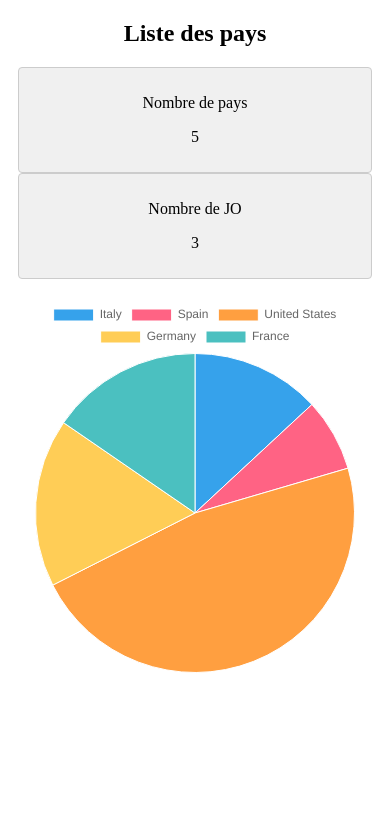
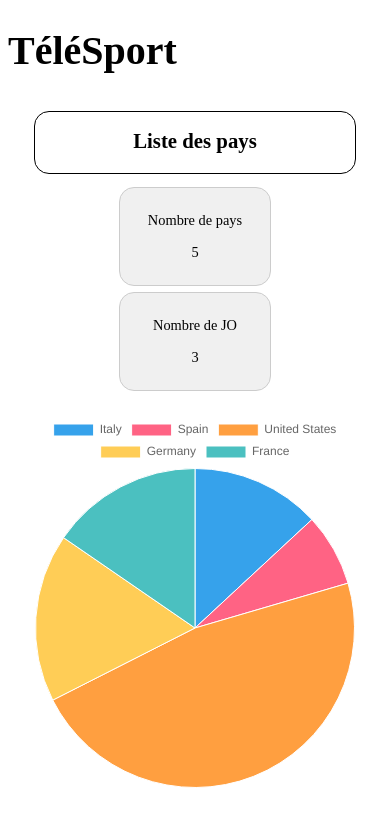
Before and after one commit to Manuel-Fami/telesport, an Angular app: page / in a window 390 px wide. Shown: the top 826 px of the page. Built offline with nearby package versions, Linux system fonts and the light colour scheme.

Commit message:
Modification scss

```diff
--- a/src/app/app.component.html
+++ b/src/app/app.component.html
@@ -1 +1,2 @@
+<app-header></app-header>
 <router-outlet></router-outlet>
--- a/src/app/app.module.ts
+++ b/src/app/app.module.ts
@@ -6,6 +6,7 @@ import { AppComponent } from './app.component';
 import { HomeComponent } from './pages/home/home.component';
 import { NotFoundComponent } from './pages/not-found/not-found.component';
 import { DetailsCountryComponent } from './pages/details-country/details-country.component';
+import { HeaderComponent } from './header/header.component';
 
 @NgModule({
   declarations: [
@@ -13,6 +14,7 @@ import { DetailsCountryComponent } from './pages/details-country/details-country
     HomeComponent,
     NotFoundComponent,
     DetailsCountryComponent,
+    HeaderComponent,
   ],
   imports: [BrowserModule, AppRoutingModule, HttpClientModule],
   providers: [],
--- /dev/null
+++ b/src/app/header/header.component.html
@@ -0,0 +1,3 @@
+<div class="title">
+  <h1>TéléSport</h1>
+</div>
--- /dev/null
+++ b/src/app/header/header.component.scss
@@ -0,0 +1,11 @@
+h1 {
+  display: flex;
+  justify-content: left;
+  font-size: 50px;
+}
+
+@media (max-width: 425px) {
+  h1 {
+    font-size: 40px;
+  }
+}
--- a/src/app/pages/details-country/details-country.component.html
+++ b/src/app/pages/details-country/details-country.component.html
@@ -1,15 +1,8 @@
-<div class="country-name">
-  <h2>{{ countryData?.country }}</h2>
+<div class="title-country">
+  <div class="country-name">
+    <h2>{{ countryData?.country }}</h2>
+  </div>
 </div>
-
-<!-- <ul>
-  <li *ngFor="let participation of countryData?.participations">
-    <p>Year: {{ participation.year }}</p>
-    <p>City: {{ participation.city }}</p>
-    <p>Medals Count: {{ participation.medalsCount }}</p>
-    <p>Athletes Count: {{ participation.athleteCount }}</p>
-  </li>
-</ul> -->
 
 <div class="totals-container">
   <div class="total-box">
--- a/src/app/pages/details-country/details-country.component.scss
+++ b/src/app/pages/details-country/details-country.component.scss
@@ -1,11 +1,18 @@
-// .country-name {
-//   background-color: #f0f0f0;
-//   padding: 10px;
-//   margin-bottom: 20px;
-//   border: 1px solid #ccc;
-//   border-radius: 4px;
-//   text-align: center;
-// }
+.title-country {
+  display: flex;
+  justify-content: center;
+  align-items: center;
+}
+
+.country-name {
+  background-color: f0f0f0;
+  margin: 10px;
+  padding: 0 10px;
+  width: 300px;
+  border: solid 1px black;
+  border-radius: 15px;
+}
+
 h2 {
   text-align: center;
   margin-bottom: 20px;
@@ -22,9 +29,9 @@ h2 {
   padding: 10px;
   margin: 0 10px;
   border: 1px solid #ccc;
-  border-radius: 4px;
+  border-radius: 15px;
   text-align: center;
-  min-width: 150px; /* Pour uniformiser les tailles des boîtes */
+  min-width: 130px;
   white-space: nowrap; /* Empêche le retour à la ligne */
 }
 
--- a/src/app/pages/home/home.component.html
+++ b/src/app/pages/home/home.component.html
@@ -1,4 +1,8 @@
-<h2>Liste des pays</h2>
+<div class="title-container">
+  <div class="title-home">
+    <h2>Liste des pays</h2>
+  </div>
+</div>
 
 <div class="totals-container">
   <div class="total-box">
--- a/src/app/pages/home/home.component.scss
+++ b/src/app/pages/home/home.component.scss
@@ -1,3 +1,18 @@
+.title-container {
+  display: flex;
+  justify-content: center;
+  align-items: center;
+}
+
+.title-home {
+  background-color: f0f0f0;
+  margin: 10px;
+  padding: 0 10px;
+  width: 300px;
+  border: solid 1px black;
+  border-radius: 15px;
+}
+
 h2 {
   text-align: center;
   margin-bottom: 20px;
@@ -14,9 +29,9 @@ h2 {
   padding: 10px;
   margin: 0 10px;
   border: 1px solid #ccc;
-  border-radius: 4px;
+  border-radius: 15px;
   text-align: center;
-  min-width: 150px; /* Pour uniformiser les tailles des boîtes */
+  min-width: 130px;
   white-space: nowrap; /* Empêche le retour à la ligne */
 }
 
@@ -36,14 +51,19 @@ canvas {
   cursor: pointer;
 }
 /* Media queries for further customization */
-@media (max-width: 768px) {
-  .total-box {
-    min-width: 150px; /* Adjust minimum width on smaller screens */
-  }
-}
 
 @media (max-width: 425px) {
   .totals-container {
+    justify-content: center;
+    align-items: center;
     flex-direction: column;
   }
+  .total-box {
+    margin: 3px;
+    font-size: 0.9em;
+    height: auto;
+  }
+  h2 {
+    font-size: 1.3em;
+  }
 }
```
Also changed, not shown: src/app/header/header.component.ts (added, +8 -0 lines), 1 other file (tests, documents, lock files or other folders).
